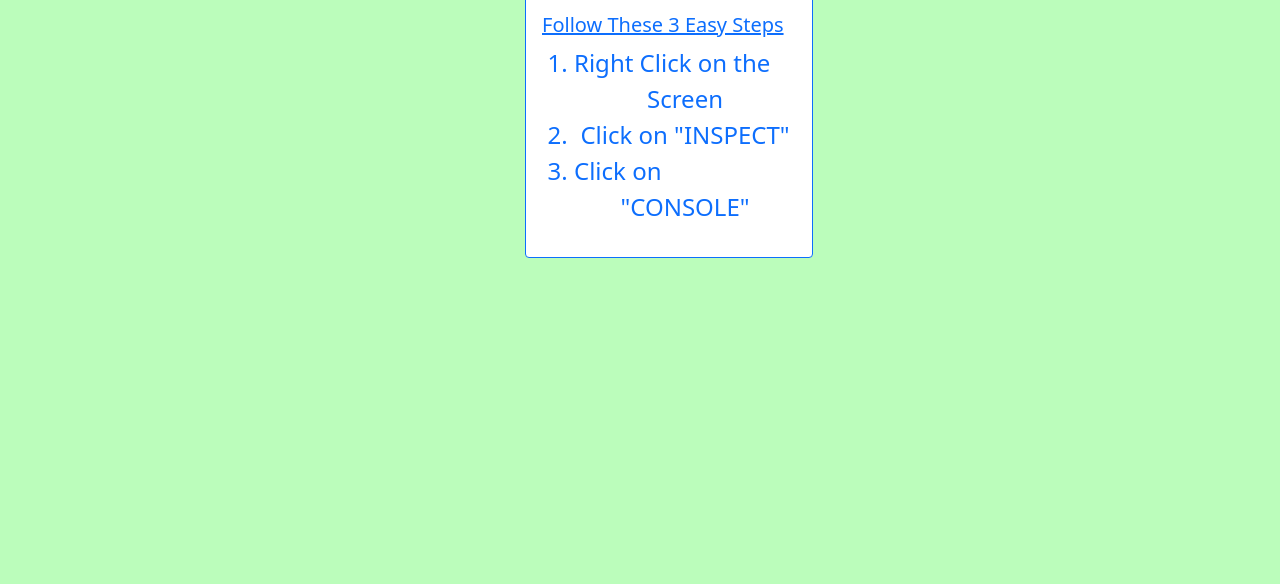
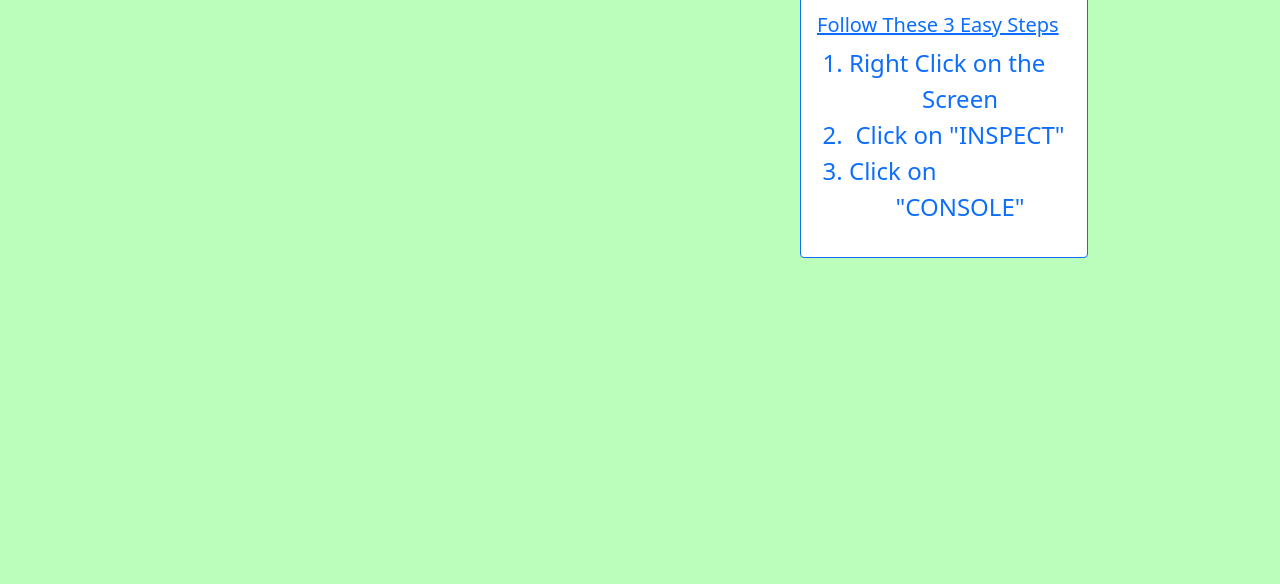
Before and after one commit to nicholasd-uci/javaScript103, a plain HTML site: page functions.html in a window 1280 px wide. Shown: the part 216-800 px from the top of the page. Drawn offline with nearby package versions, Linux system fonts and the light colour scheme.

Commit message:
updated alignment

```diff
--- a/functions.html
+++ b/functions.html
@@ -24,7 +24,7 @@
         text-decoration: underline;
       }
       #card {
-        padding-left: 525px;
+        padding-left: 800px;
       }
       ol {
         text-align-last: center;
```
